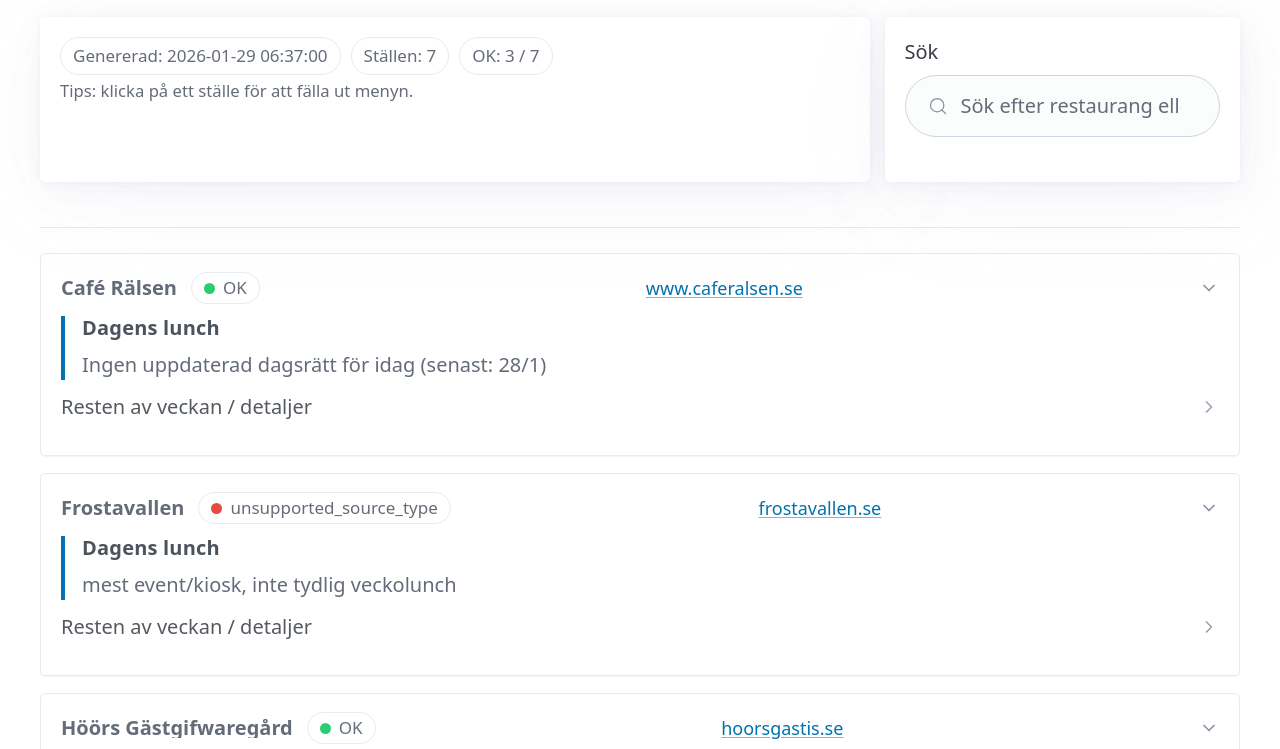
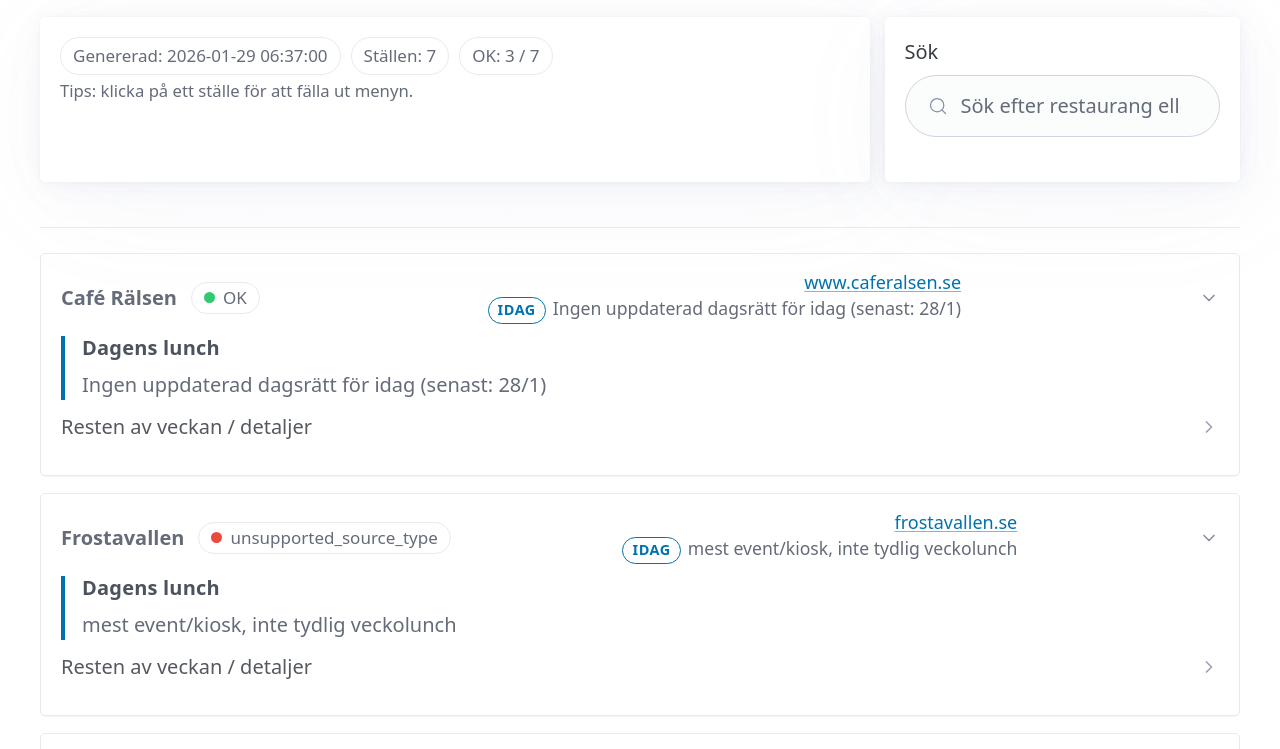
Before and after one commit to anderbergpeter/hoor-lunch, a website: page docs/index.html in a window 1280 px wide. Shown: the part 163-912 px from the top of the page. Drawn offline with nearby package versions, Linux system fonts and the light colour scheme.

Commit message:
Show today's lunch preview in list + Windows dev note

```diff
--- a/docs/index.html
+++ b/docs/index.html
@@ -74,6 +74,28 @@
     .titleRow strong { white-space:nowrap; overflow:hidden; text-overflow:ellipsis; }
 
     .sourceLink { font-size: .9rem; }
+
+    .rightCol { display:flex; flex-direction:column; align-items:flex-end; gap:.25rem; min-width: 10ch; }
+    .todayPreview {
+      text-align: right;
+      font-size: .88rem;
+      color: var(--pico-muted-color);
+      max-width: 52ch;
+      white-space: nowrap;
+      overflow: hidden;
+      text-overflow: ellipsis;
+    }
+    .todayPill {
+      display:inline-block;
+      font-size: .72rem;
+      font-weight: 700;
+      letter-spacing: .04em;
+      padding: .12rem .45rem;
+      border-radius: 999px;
+      border: 1px solid var(--pico-primary-border);
+      color: var(--pico-primary);
+      margin-right: .35rem;
+    }
     pre.menu {
       white-space: pre-wrap;
       background: rgba(127,127,127,.08);
@@ -164,6 +186,12 @@ function asLink(url) {
 function textForResult(r){
   return (r.ok ? (r.raw?.text || r.raw?.ocrText || '') : (r.raw?.note || '')) +
     ' ' + (r.placeName || '') + ' ' + (r.source?.url || r.source?.pageUrl || '');
+}
+
+function truncate(s, n=140){
+  s = safeText(s).replace(/\s+/g,' ').trim();
+  if (s.length <= n) return s;
+  return s.slice(0, n-1).trimEnd() + '…';
 }
 
 function pad2(n){ return String(n).padStart(2,'0'); }
@@ -294,13 +322,23 @@ function render(results, q='') {
 
     const picked = pickToday(r, now);
 
+    const previewText = picked.today
+      ? truncate(picked.today.split(/\r?\n/).filter(Boolean)[0] || '')
+      : truncate(picked.note || 'Ingen tydlig “dagens” hittad');
+
     const details = el('details', { class: 'card', open: false }, [
       el('summary', {}, [
         el('div', { class: 'titleRow' }, [
           el('strong', {}, [title]),
           statusBadge(r.ok, r.error)
         ]),
-        asLink(src)
+        el('div', { class: 'rightCol' }, [
+          asLink(src),
+          el('div', { class: 'todayPreview' }, [
+            el('span', { class: 'todayPill' }, ['IDAG']),
+            previewText
+          ])
+        ])
       ]),
 
       el('div', { class: 'today' }, [
```
Also changed, not shown: README.md.
